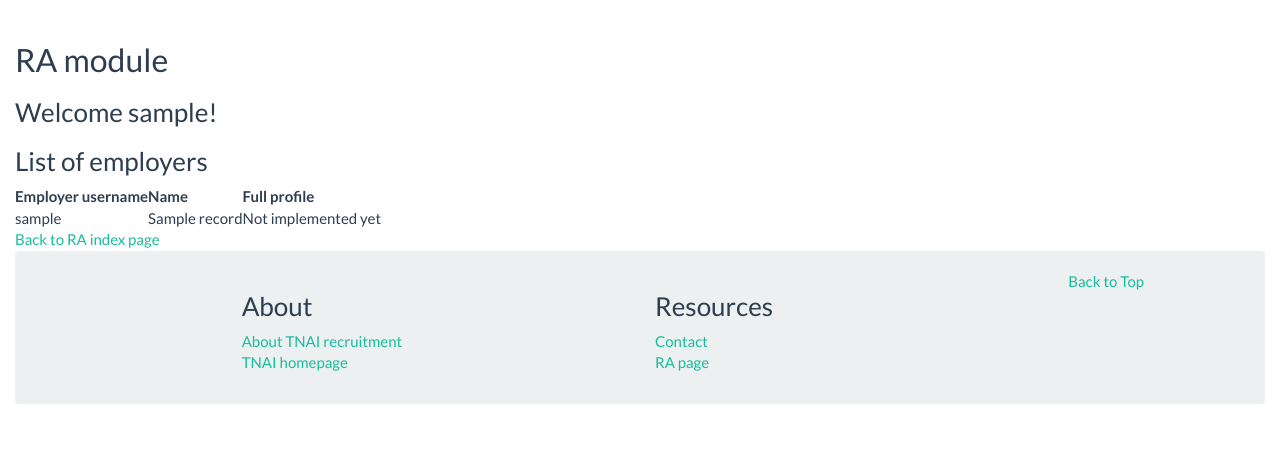
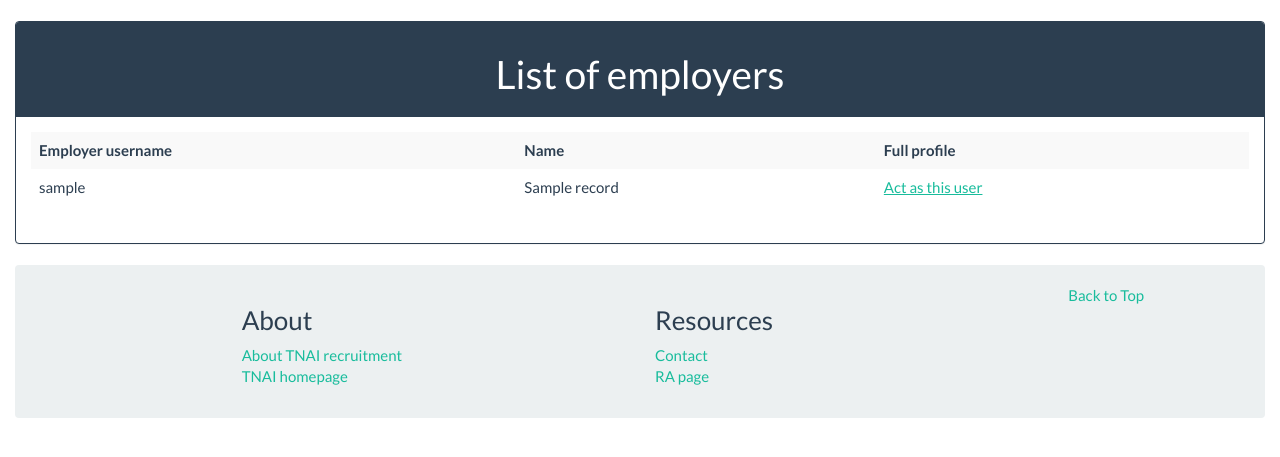
Before and after one commit to consultant-nursing-2017/tnai, a Django app: template ra/templates/ra/employer_list.html in a window 1280 px wide. Shown: the part 81-538 px from the top of the page. Run offline with Django 3.2, Linux system fonts and the light colour scheme; the template is opened without the code that fills it: most values are stand-ins (such as "Sample title", 1, 10 or a date in 2020); some libraries are stand-ins or nearby versions.

Commit message:
For viewing candidate/employer profile, act as user.

```diff
--- a/ra/templates/ra/candidate_list.html
+++ b/ra/templates/ra/candidate_list.html
@@ -23,7 +23,7 @@
                     <tr>
                         <td> {{ record.candidate_username }} </td>
                         <td> {{ record.name }} </td>
-                        <td> <a href="/candidate/candidate_profile/?registration_number={{record.registration_number}}">Click here</a> </td>
+                        <td> <a href="{% url 'ra:act_as' %}?acting_as_username={{record.candidate_username}}">Act as this user</a> </td>
                     </tr>
                     {% endfor %}
                 </table>
--- a/ra/templates/ra/employer_list.html
+++ b/ra/templates/ra/employer_list.html
@@ -1,4 +1,5 @@
 {% extends "base_generic.html" %}
+{% load bootstrap3 %}
 {% load static %}
 
 {% block title %}
@@ -7,10 +8,12 @@
 {% endblock %}
 
 {% block content %}
-    <h2> RA module </h2>
-    <h3>Welcome {{ username.username }}! </h3>
-    <h3>List of employers</h3>
-    <table>
+    <div class="panel panel-primary">
+        <div class="panel-heading">
+            <h1 class="text-center">List of employers</h3>
+        </div>
+        <div class="panel-body">
+            <table class="table table-striped">
                 <tr>
                     <th> Employer username </th>
                     <th> Name </th>
@@ -20,10 +23,10 @@
                 <tr>
                     <td> {{ record.employer_username }} </td>
                     <td> {{ record.name }} </td>
-            <td> Not implemented yet </td>
+                    <td> <a href="{% url 'ra:act_as' %}?acting_as_username={{record.employer_username}}">Act as this user</a> </td>
                 </tr>
                 {% endfor %}
             </table>
-
-    <a href="../">Back to RA index page</a>
+        </div>
+    </div>
 {% endblock %}
```
Also changed, not shown: candidate/views.py (+6 -3 lines), ra/views.py (+7 -1 lines), ra/migrations/0002_auto_20171206_0932.py (added), ra/migrations/0003_auto_20171206_0933.py (added). Lines whose indentation alone changed are shown as unchanged.
